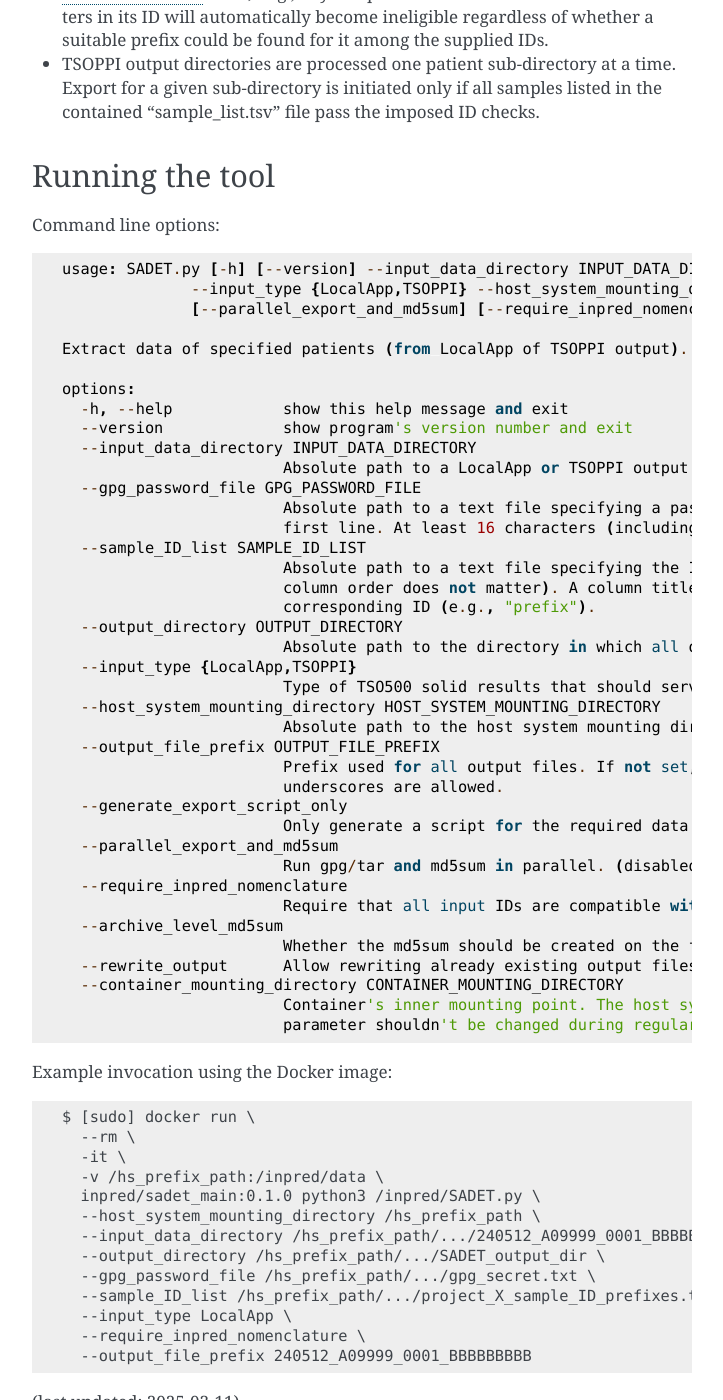
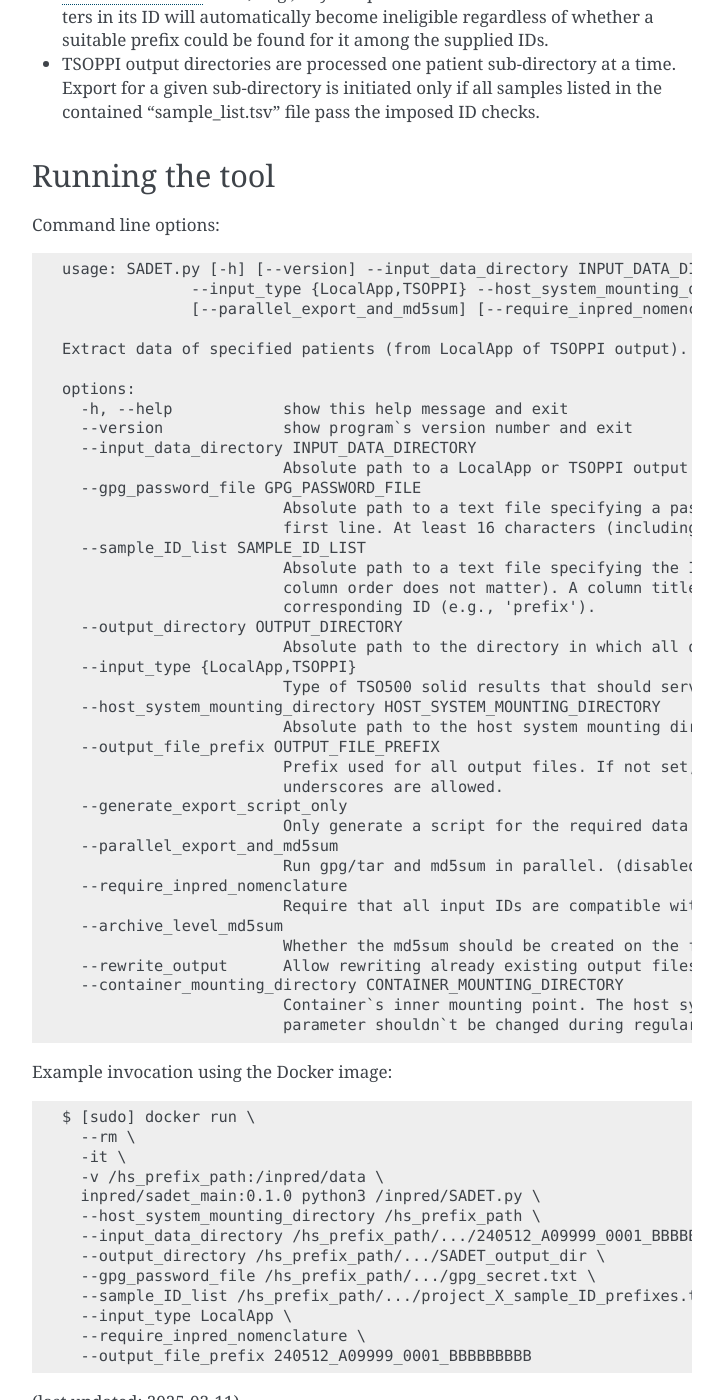
Before and after one commit to InPreD/TSOPPI_documentation, a Sphinx documentation site: the page built from docs/source/SADET.rst, in a window 1280 px wide and 1400 px high, scrolled down 2382 px. Shown: the whole window, without its empty margins (388-1111 px from the left). Built offline with Sphinx 7.4.7, drawn with Linux system fonts in a browser that asks for light colours; pages that are not in the unit, such as notebooks, are missing from menus.

Commit message:
style: formatting

```diff
--- a/docs/source/SADET.rst
+++ b/docs/source/SADET.rst
@@ -74,7 +74,7 @@ Running the tool
 ----------------
 Command line options:
 
-::
+.. code-block::
 
   usage: SADET.py [-h] [--version] --input_data_directory INPUT_DATA_DIRECTORY --gpg_password_file GPG_PASSWORD_FILE --sample_ID_list SAMPLE_ID_LIST --output_directory OUTPUT_DIRECTORY
                 --input_type {LocalApp,TSOPPI} --host_system_mounting_directory HOST_SYSTEM_MOUNTING_DIRECTORY [--output_file_prefix OUTPUT_FILE_PREFIX] [--generate_export_script_only]
@@ -84,7 +84,7 @@ Command line options:
 
   options:
     -h, --help            show this help message and exit
-    --version             show program's version number and exit
+    --version             show program`s version number and exit
     --input_data_directory INPUT_DATA_DIRECTORY
                           Absolute path to a LocalApp or TSOPPI output directory (from which data should be extracted).
     --gpg_password_file GPG_PASSWORD_FILE
@@ -92,8 +92,8 @@ Command line options:
                           first line. At least 16 characters (including a number, a small letter, a capital letter and an underscore) are recommended. Whitespace characters are not allowed.
     --sample_ID_list SAMPLE_ID_LIST
                           Absolute path to a text file specifying the IDs of samples whose data should be extracted. A header-enabled tab-seperated file with at least two columns is expected on input (the
-                          column order does not matter). A column titled "target_ID" should specify the ID strings. A column titled "matching_method" should specify an ID-matching method to be used with the
-                          corresponding ID (e.g., "prefix").
+                          column order does not matter). A column titled 'target_ID' should specify the ID strings. A column titled 'matching_method' should specify an ID-matching method to be used with the
+                          corresponding ID (e.g., 'prefix').
     --output_directory OUTPUT_DIRECTORY
                           Absolute path to the directory in which all of the output files should be stored. If not existing, the directory will be created.
     --input_type {LocalApp,TSOPPI}
@@ -113,12 +113,12 @@ Command line options:
                           Whether the md5sum should be created on the final tar.gpg archive instead of being creating on individual files. (disabled by default)
     --rewrite_output      Allow rewriting already existing output files. (disabled by default)
     --container_mounting_directory CONTAINER_MOUNTING_DIRECTORY
-                          Container's inner mounting point. The host system mounting directory path/prefix will be replaced by the container mounting directory path in all input and output file paths (this
-                          parameter shouldn't be changed during regular use). (default value: /inpred/data)
+                          Container`s inner mounting point. The host system mounting directory path/prefix will be replaced by the container mounting directory path in all input and output file paths (this
+                          parameter shouldn`t be changed during regular use). (default value: /inpred/data)
 
 Example invocation using the Docker image:
 
-::
+.. code-block::
 
   $ [sudo] docker run \
     --rm \
```
